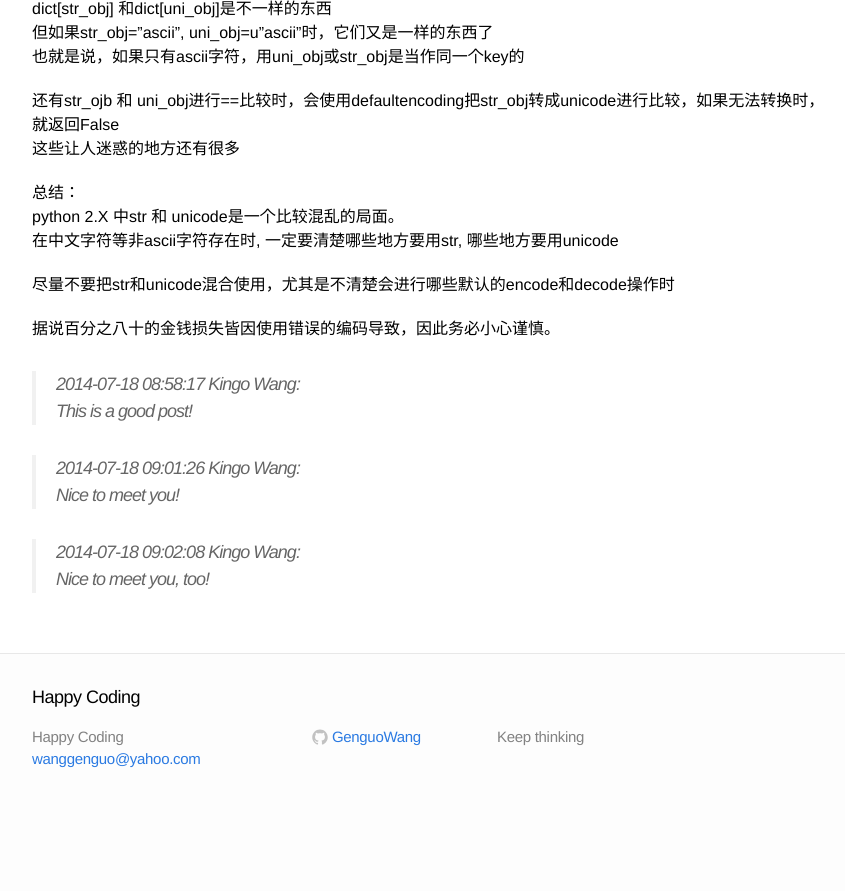
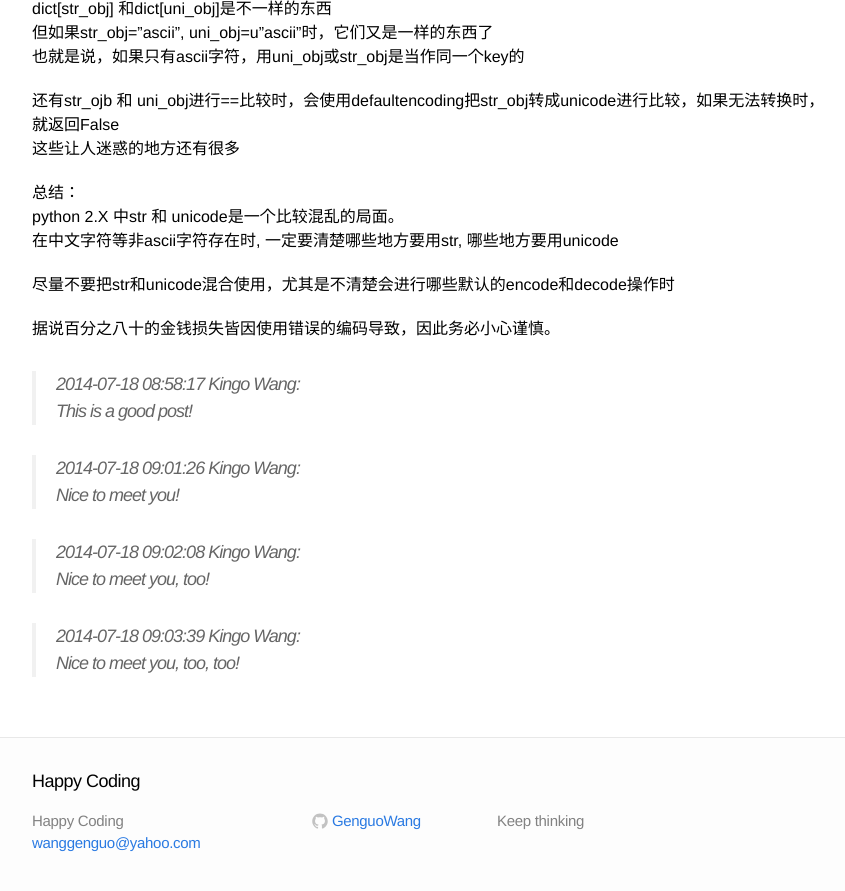
Before and after one commit to GenguoWang/GenguoWang.github.io, a Jekyll site: the page built from _posts/2014-07-18-python-encoding.markdown, in a window 1280 px wide and 900 px high, scrolled down 973 px. Shown: the top 891 px of the window, without its empty margins (208-1053 px from the left). Built offline with Jekyll 4.4.1, drawn with Linux system fonts in a browser that asks for light colours; before the commit the page ends 1789 px from its top, so only the background shows below that.

Commit message:
add comment

```diff
--- a/_posts/2014-07-18-python-encoding.markdown
+++ b/_posts/2014-07-18-python-encoding.markdown
@@ -63,3 +63,6 @@ python 2.X 中str 和 unicode是一个比较混乱的局面。
 
 >2014-07-18 09:02:08 Kingo Wang:
 >Nice to meet you, too!
+
+>2014-07-18 09:03:39 Kingo Wang:
+>Nice to meet you, too, too!
```
